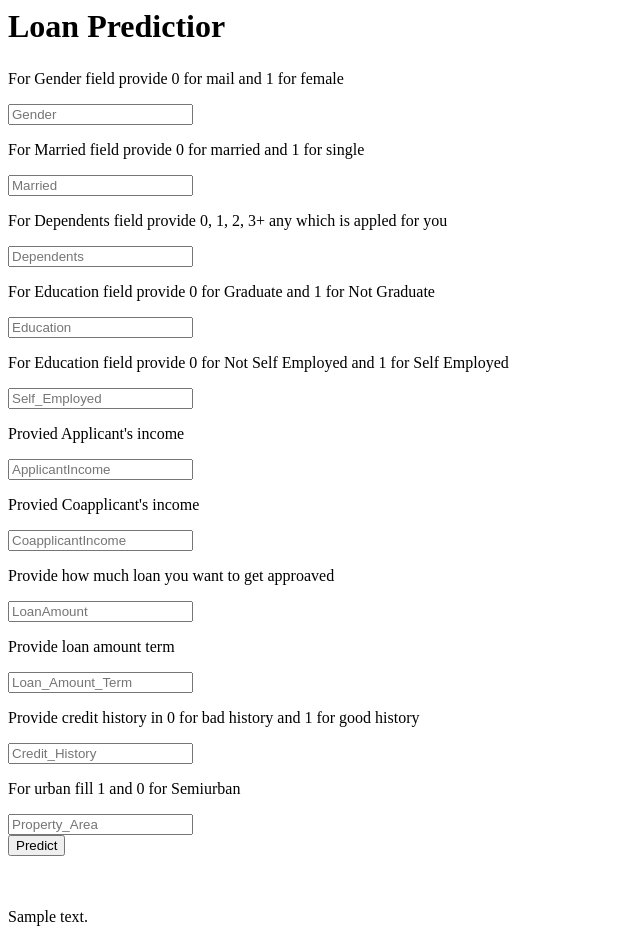
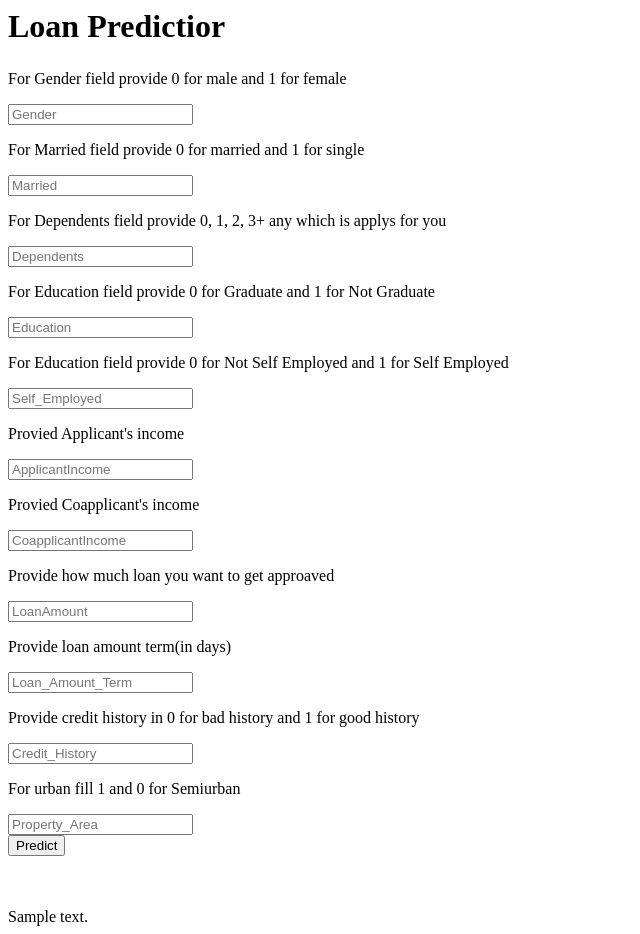
Before and after one commit to undertheforce/AI-Algorithm-by-Biraj, a Flask app: template Folder 4 - Delivery & Acceptance/Heroku/templates/index.html in a window 1280 px wide. Shown: the whole page, without its empty margins (0-640 px from the left). Run offline with Flask 2, Linux system fonts and the light colour scheme; the template is opened without the code that fills it: most values are stand-ins (such as "Sample title", 1, 10 or a date in 2020); parts of the project's set-up code (start-up, migrations or seed data) failed here and were passed over.

Commit message:
Add files via upload

```diff
--- a/Folder 4 - Delivery & Acceptance/Heroku/templates/index.html
+++ b/Folder 4 - Delivery & Acceptance/Heroku/templates/index.html
@@ -10,11 +10,11 @@
 <h6></h6>
 
 <form action="/predict"method="post">
-<p>For Gender field provide 0 for mail and 1 for female</p>
+<p>For Gender field provide 0 for male and 1 for female</p>
 <input type="text" name="Gender" placeholder="Gender" required="required" />
 <p>For Married field provide 0 for married and 1 for single</p>
 <input type="text" name="Married" placeholder="Married" required="required" />
-<p>For Dependents field provide 0, 1, 2, 3+ any which is appled for you</p>
+<p>For Dependents field provide 0, 1, 2, 3+ any which is applys for you</p>
 <input type="text" name="Dependents" placeholder="Dependents" required="required" />
 <p>For Education field provide 0 for Graduate and 1 for Not Graduate</p>
 <input type="text" name="Education" placeholder="Education" required="required" />
@@ -26,7 +26,7 @@
 <input type="text" name="CoapplicantIncome" placeholder="CoapplicantIncome" required="required" />
 <p> Provide how much loan you want to get approaved</p>
 <input type="text" name="LoanAmount" placeholder="LoanAmount" required="required" />
-<p> Provide loan amount term</p>
+<p> Provide loan amount term(in days)</p>
 <input type="text" name="Loan_Amount_Term" placeholder="Loan_Amount_Term" required="required" />
 <p>Provide credit history in 0 for bad history and 1 for good history</p>
 <input type="text" name="Credit_History" placeholder="Credit_History" required="required" />
```
